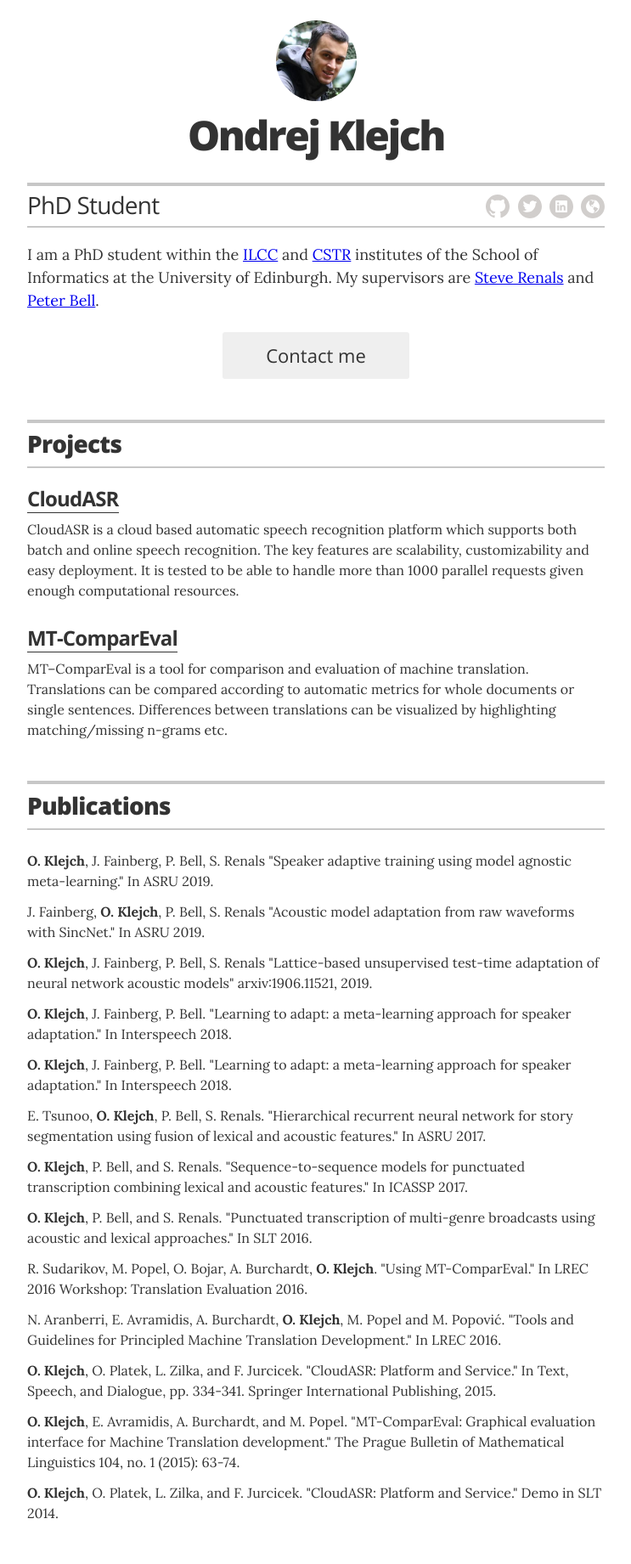
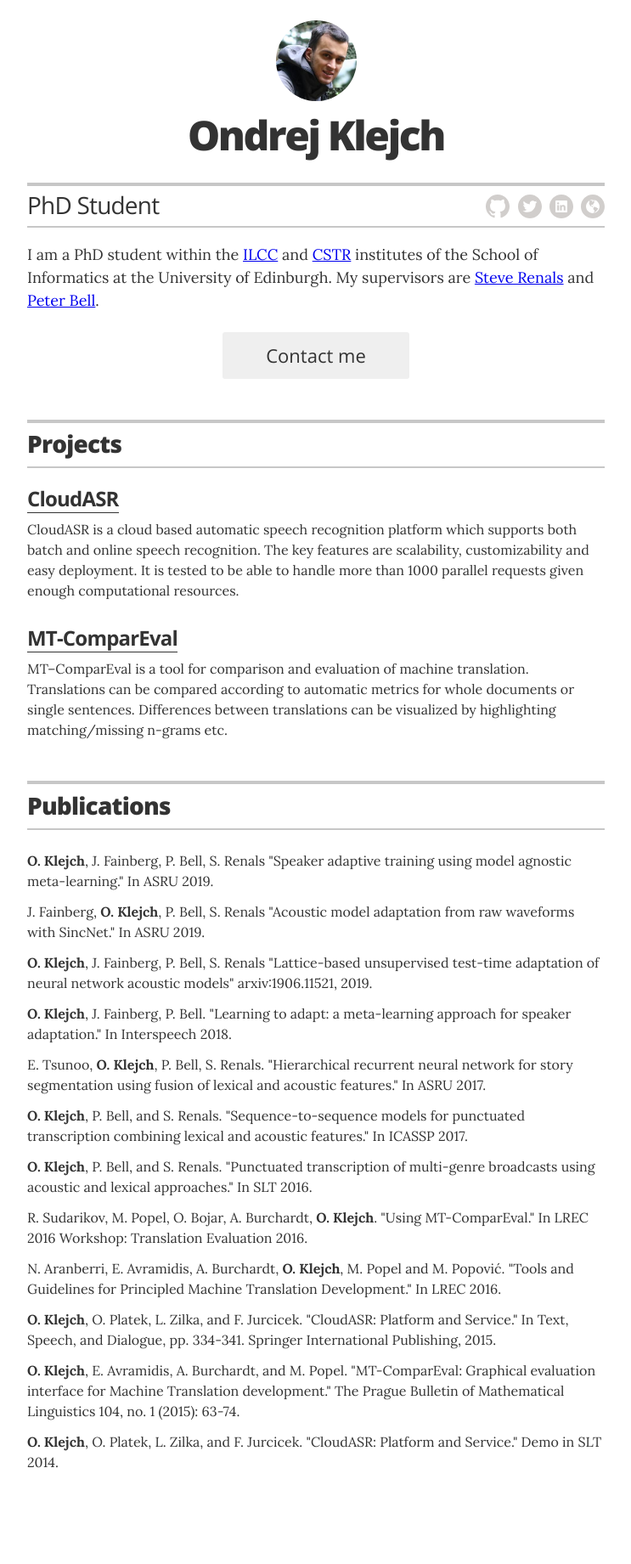
Before and after one commit to ondrejklejch/ondrejklejch.github.io, a Jekyll site: the page built from index.html, in a window 1280 px wide. Shown: the whole page at 85% size, without its empty margins (268-1011 px from the left). Built offline with Jekyll 4.4.1, drawn with Linux system fonts in a browser that asks for light colours; after the commit the page ends 1781 px from its top, so only the background shows below that.

Commit message:
Papers updated.

```diff
--- a/_data/papers.yml
+++ b/_data/papers.yml
@@ -7,9 +7,6 @@
 - authors: "<strong>O. Klejch</strong>, J. Fainberg, P. Bell, S. Renals"
   title: "Lattice-based unsupervised test-time adaptation of neural network acoustic models"
   venue: "arxiv:1906.11521, 2019."
-- authors: "<strong>O. Klejch</strong>, J. Fainberg, P. Bell."
-  title: "Learning to adapt: a meta-learning approach for speaker adaptation."
-  venue: "In Interspeech 2018."
 - authors: "<strong>O. Klejch</strong>, J. Fainberg, P. Bell."
   title: "Learning to adapt: a meta-learning approach for speaker adaptation."
   venue: "In Interspeech 2018."
```
